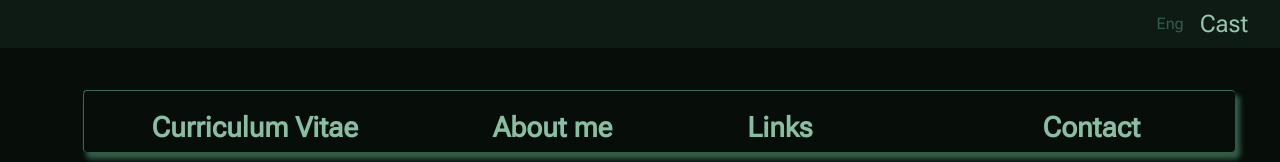
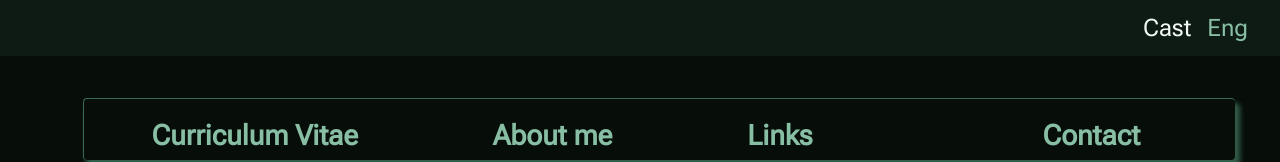
Before and after one commit to Txintxor/portfolio, a plain HTML site: page IndexEng.html in a window 1280 px wide. Shown: the top 162 px of the page. Drawn offline with Linux system fonts and the light colour scheme.

Commit message:
fix navbar languages

```diff
--- a/IndexEng.html
+++ b/IndexEng.html
@@ -17,15 +17,12 @@
     <header class="header-container">
       <nav class="navbar">
         <ul class="navbar-menu-links">
-          <li class="navbar-button">
+          <li class="navbar-list">
+            <a class="navbar-link navbar-icon nav-language" id="lang-link" href="./index.html">Cast</a>
           </li>
           <li class="navbar-list">
-
-            <p class="navbar-link navbar-icon nav-language" id="lang-used" href="./Index.html">Eng</p>
+            <p class="navbar-link navbar-icon nav-language" id="lang-used">Eng</p>
           </li>
-          <li class="navbar-list"><a class="navbar-link navbar-icon nav-language" id="lang-link"
-              href="./Index.html">Cast</a></li>
-
 
         </ul>
       </nav>
--- a/js/sidebar.js
+++ b/js/sidebar.js
@@ -31,7 +31,7 @@ linksButton.addEventListener("mouseout", () => {
 //Activa y desactiva el menu desplegable de contacto
 contactButton.addEventListener("mouseover", () => {
   if (width.matches) {
-    contactMenu.style.display = "block";
+    set(contactMenu.style.display = "block", 300)
   }
 });
 
@@ -40,81 +40,3 @@ contactButton.addEventListener("mouseout", () => {
     contactMenu.style.display = "none";
   }
 });
-
-// Botones de activación y desactivacion de menus sin transición
-
-// const on = document.querySelector(".open-responsive-menu-button");
-// let check = false;
-
-// on.addEventListener("click", () => {
-//   if ((!check)) {
-//     // container.style.z-index = "3";
-//     container.style.transform = "translateY(0)";
-//     container.style.opacity = "1";
-//     check = true;
-//   } else {
-//     // container.style.display = "none";
-//     container.style.transform = "translateY(-110%)";
-//     container.style.opacity = "0";
-//     check = false;
-//   }
-// });
-
-// Para hacer aparecer los menus de enlaces y contacto sin transición
-
-// linksButton.addEventListener("mouseover", () => {
-
-//   linksMenu.style.display = "block";
-// });
-
-// contactButton.addEventListener("mouseover", () => {
-//   contactMenu.style.display = "block";
-// });
-
-//Para hacer desaparecer los menus
-
-// linksButton.addEventListener("mouseout", () => {
-//   linksMenu.style.display = "none";
-// });
-// contactButton.addEventListener("mouseout", () => {
-//   contactMenu.style.display = "none";
-// });
-
-// Botones de activación y desactivacion de menus sin transición
-
-// const on = document.querySelector(".open-responsive-menu-button");
-// let check = false;
-
-// on.addEventListener("click", () => {
-//   if ((!check)) {
-//     // container.style.z-index = "3";
-//     container.style.transform = "translateY(0)";
-//     container.style.opacity = "1";
-//     check = true;
-//   } else {
-//     // container.style.display = "none";
-//     container.style.transform = "translateY(-110%)";
-//     container.style.opacity = "0";
-//     check = false;
-//   }
-// });
-
-// Para hacer aparecer los menus de enlaces y contacto sin transición
-
-// linksButton.addEventListener("mouseover", () => {
-
-//   linksMenu.style.display = "block";
-// });
-
-// contactButton.addEventListener("mouseover", () => {
-//   contactMenu.style.display = "block";
-// });
-
-//Para hacer desaparecer los menus
-
-// linksButton.addEventListener("mouseout", () => {
-//   linksMenu.style.display = "none";
-// });
-// contactButton.addEventListener("mouseout", () => {
-//   contactMenu.style.display = "none";
-// });
--- a/styles/navBar.css
+++ b/styles/navBar.css
@@ -2,7 +2,7 @@
 .navbar {
   background: var(--grey);
   height: 2rem;
-  padding: 0 2rem 1rem 0;
+  padding: 1rem 2rem 0.5rem 0;
   max-width: 100%;
 }
 
@@ -15,15 +15,15 @@
 }
 
 #lang-used {
-  font-size: 1rem;
-  margin: 1rem 1rem 1rem 1rem;
-  color: var(--main-color);
+  font-size: 1.5rem;
+  margin-right: 1rem;
+  color: var(--white3);
   cursor: default
 }
 
 #lang-link {
   font-size: 1.5rem;
-  color: var(--white2);
+  color: var(--white);
 }
 
 #lang-link:hover {
--- a/styles/sidebarHiddenMenus.css
+++ b/styles/sidebarHiddenMenus.css
@@ -62,6 +62,7 @@
   .fa-envelope {
     margin-left: 0;
   }
+
   #links-menu-container {
     min-width: 220%;
   }
@@ -158,6 +159,7 @@
   .hidden-a {
     font-size: 1.15rem
   }
+
   .side-menu-button {
     font-size: 1.5rem;
     margin-top: .5rem;
--- a/styles/styleEng.css
+++ b/styles/styleEng.css
@@ -1,4 +1,11 @@
 /* Responsive  menu bar fix */
+#lang-used {
+  margin: 0;
+}
+
+#lang-link {
+  margin-right: 1rem;
+}
 
 @media (max-width: 1280px) {
   .side-menu-button {
```
Also changed, not shown: index.html (+11 -11 lines).
